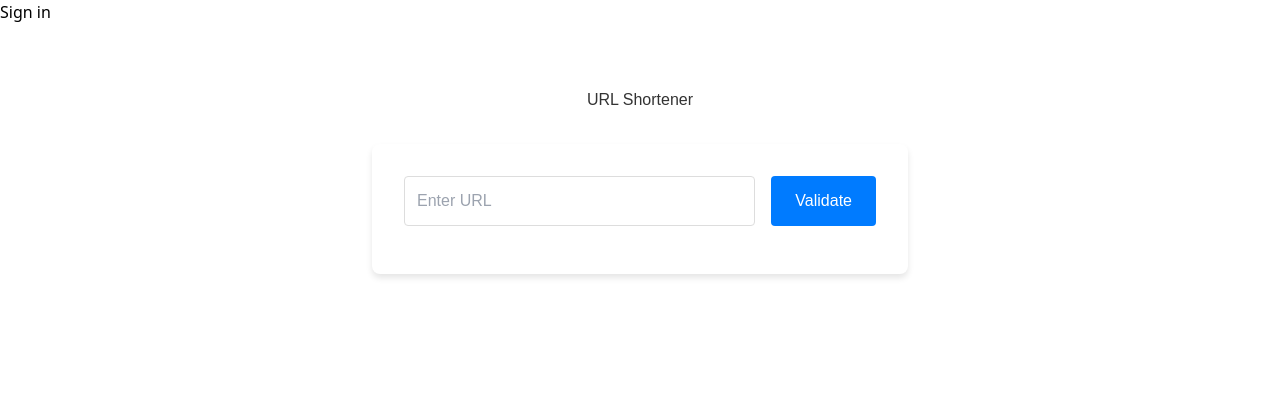
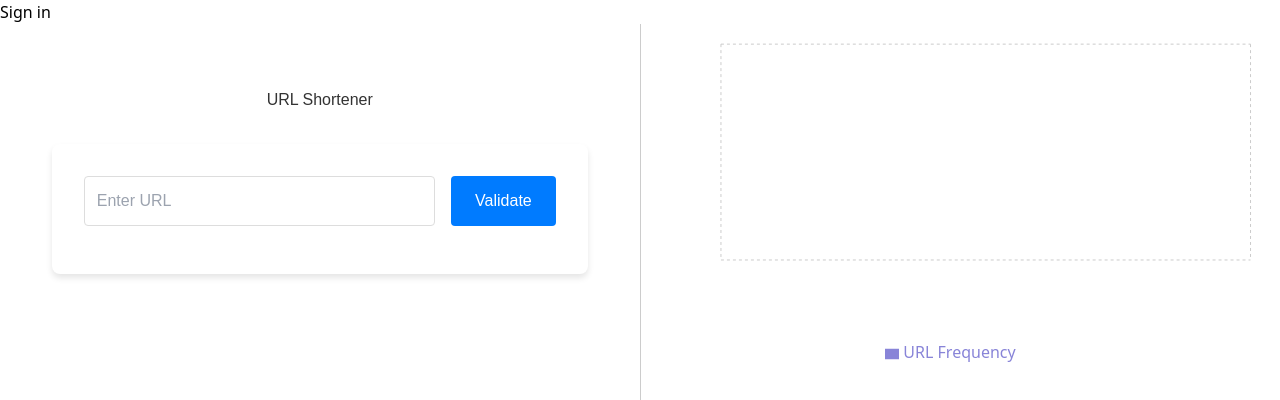
Before and after one commit to ajoshi3010/url-shortener, a Next.js app: page / in a window 1280 px wide. Shown: the top 400 px of the page. Built offline with nearby package versions, Linux system fonts and the light colour scheme; no server answers.

Commit message:
added delete functionality inside /test route

```diff
--- a/app/api/urlCountData/route.ts
+++ b/app/api/urlCountData/route.ts
@@ -27,7 +27,7 @@ async function getUserUrlsWithCount(userId: string) {
           count: true,
         },
       });
-      return { userUrl: url.userUrl, count: count ? count.count/2 : 0 }; // Handle case where count may be null
+      return { userUrl: url.userUrl, count: count ? count.count : 0 }; // Handle case where count may be null
     })
   );
 
--- a/app/testRoute/page.tsx
+++ b/app/components/AnalysisComponent.tsx
@@ -4,7 +4,7 @@ import Analysis from "../components/Analysis";
 
 import React, { useEffect, useState } from "react";
 // import React from "react";
-export default function Page(){
+export default function AnalysisComponent(){
     const [data,setData]=useState<any>([])
 
     useEffect(()=>{
--- a/app/page.tsx
+++ b/app/page.tsx
@@ -1,10 +1,15 @@
+import AnalysisComponent from "./components/AnalysisComponent";
 import InputPage from "./components/InputPage";
 
-export default function Page(){
-  // console.log("component is rendering")
-  return(
-    <InputPage/>
-
-    // <p>hello</p>
-  )
+export default function Page() {
+  return (
+    <div style={{ display: 'flex', height: '100vh' }}>
+      <div style={{ flex: '1', borderRight: '1px solid #ccc' }}>
+        <InputPage />
+      </div>
+      <div style={{ flex: '1' }}>
+        <AnalysisComponent />
+      </div>
+    </div>
+  );
 }
```
